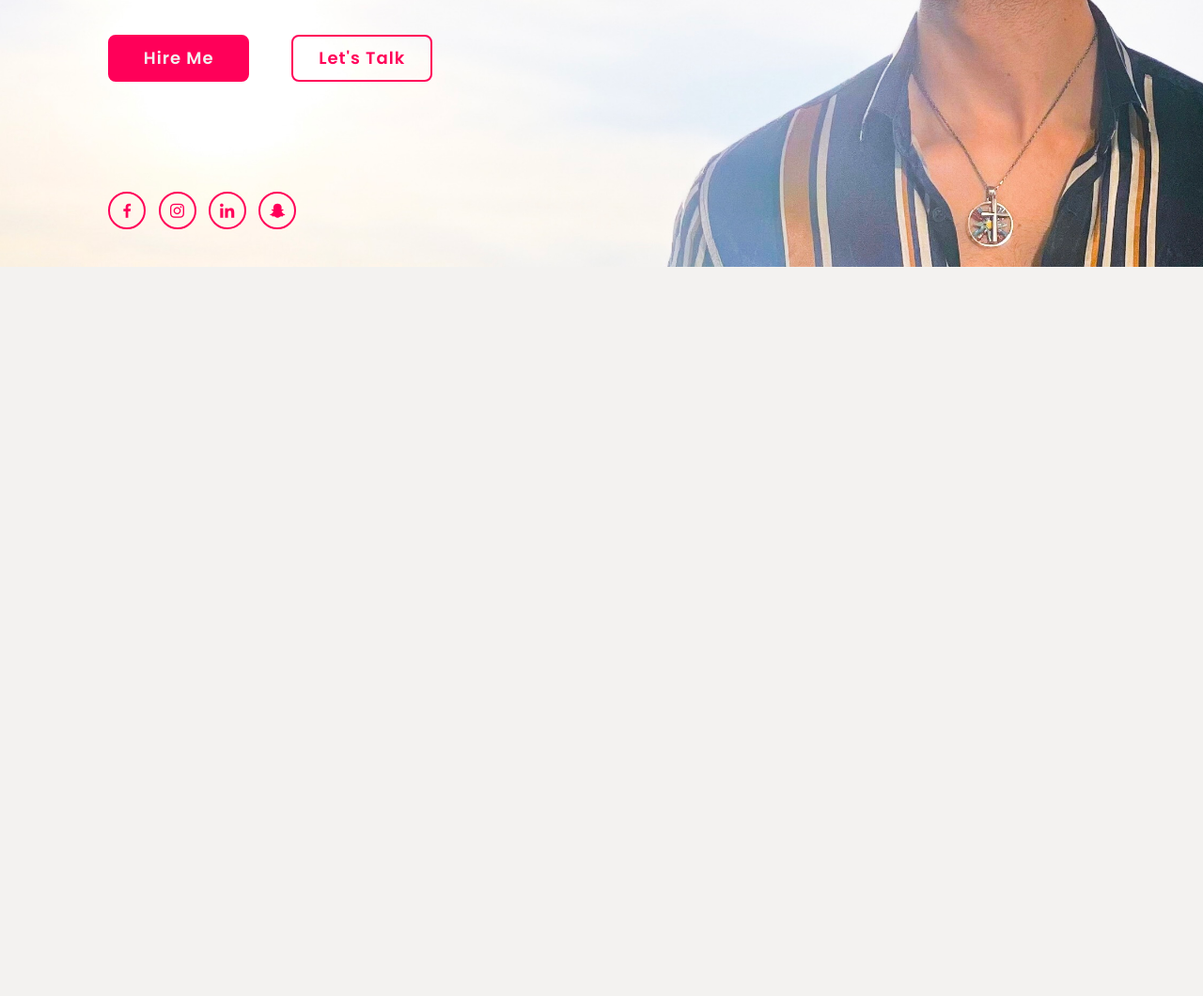
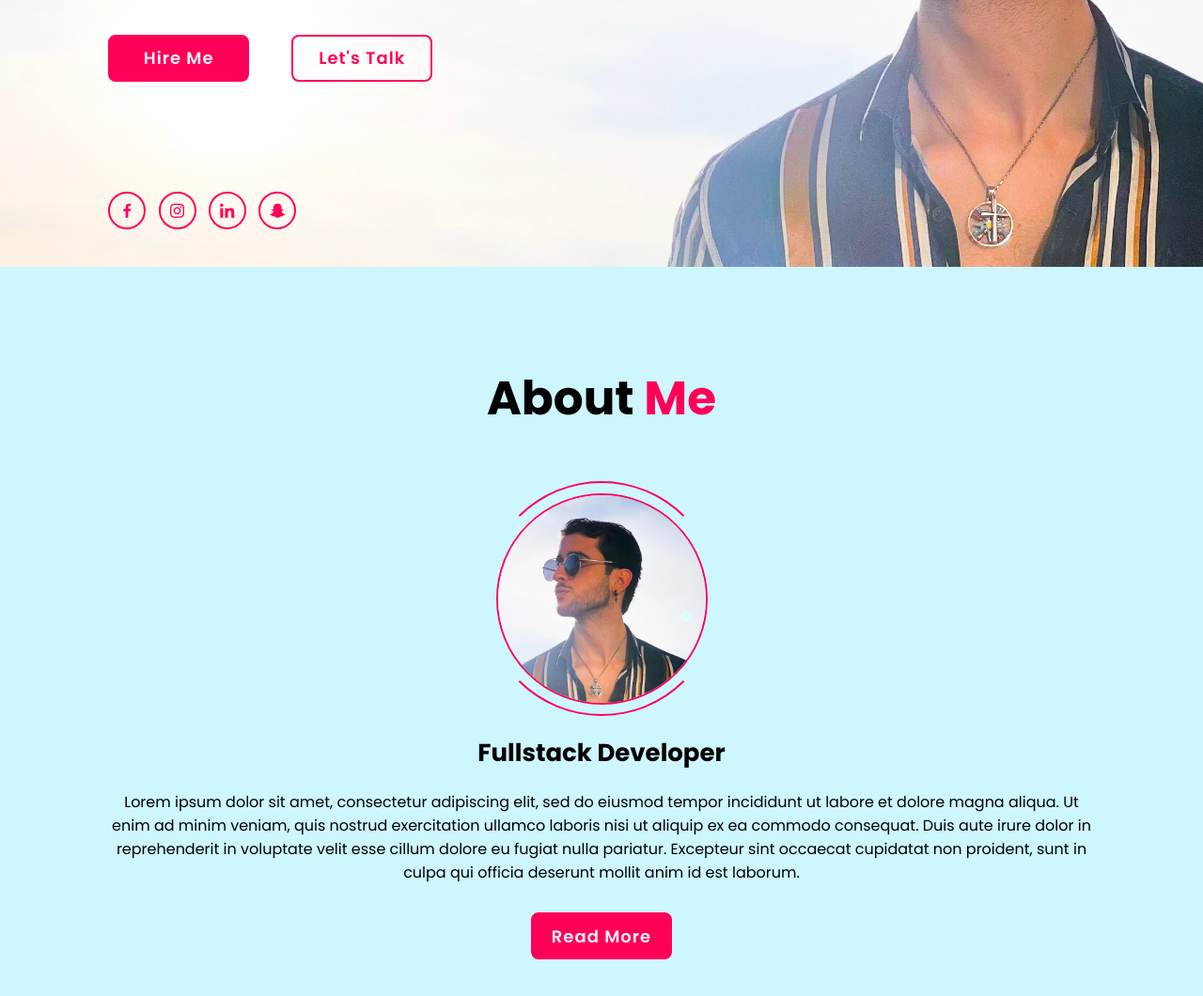
Before and after one commit to Afram7/MyPortfolio, a plain HTML site: page index.html in a window 1280 px wide. Shown: the part 516-1576 px from the top of the page at 94% size. Before the commit the page ends 800 px from the top, so only its background shows below. Drawn offline with nearby package versions, Linux system fonts and the light colour scheme.

Commit message:
Implemented about section
Added HTML structure, content, and CSS styling for the about section

```diff
--- a/css/style.css
+++ b/css/style.css
@@ -228,3 +228,75 @@ section {
     background: var(--bg-color);
     opacity: 0.4;
 }
+
+.about {
+    display: flex;
+    justify-content: center;
+    align-items: center;
+    flex-direction: column;
+    gap: 2rem;
+    background: var(--second-bg-color);
+    padding-bottom: 6rem;
+}
+
+.heading {
+    font-size: 5rem;
+    margin-bottom: 3rem;
+    text-align: center;
+}
+
+span {
+    color: var(--main-color);
+}
+
+.about-img {
+    position: relative;
+    width: 25rem;
+    height: 25rem;
+    border-radius: 50%;
+    display: flex;
+    justify-content: center;
+    align-items: center;
+}
+
+.about-img img {
+    width: 90%;
+    border-radius: 50%;
+    border: 0.2rem solid var(--main-color);
+}
+
+.about-img .circle-spin {
+    position: absolute;
+    top: 50%;
+    left: 50%;
+    transform: translate(-50%, -50%) rotate(0);
+    width: 100%;
+    height: 100%;
+    border-radius: 50%;
+    border-top: 0.2rem solid var(--main-color);
+    border-bottom: 0.2rem solid var(--main-color);
+    border-left: 0.2rem solid var(--second-bg-color);
+    border-right: 0.2rem solid var(--second-bg-color);
+}
+
+.about-content {
+    text-align: center;
+}
+
+.about-content h3 {
+    font-size: 2.6rem;
+}
+
+.about-content p {
+    font-size: 1.6rem;
+    margin: 2rem 0 3rem;
+}
+
+.btn-box.btns {
+    display: inline-block;
+    width: 15rem;
+}
+
+.btn-box.btns a::before{
+    background: var(--second-bg-color);
+}
--- a/index.html
+++ b/index.html
@@ -57,6 +57,25 @@
         <div class="home-imgHover"></div>
       </section>
 
+      <!-- about section design -->
+      <section class="about" id="about">
+        <h2 class="heading">About <span>Me</span></h2>
+
+        <div class="about-img">
+            <img src="images/about.jpeg" alt="">
+            <span class="circle-spin"></span>
+        </div>
+
+        <div class="about-content">
+            <h3>Fullstack Developer</h3>
+            <p>Lorem ipsum dolor sit amet, consectetur adipiscing elit, sed do eiusmod tempor incididunt ut labore et dolore magna aliqua. Ut enim ad minim veniam, quis nostrud exercitation ullamco laboris nisi ut aliquip ex ea commodo consequat. Duis aute irure dolor in reprehenderit in voluptate velit esse cillum dolore eu fugiat nulla pariatur. Excepteur sint occaecat cupidatat non proident, sunt in culpa qui officia deserunt mollit anim id est laborum.</p>
+
+            <div class="btn-box btns">
+                <a href="#" class="btn">Read More</a>
+            </div>
+        </div>
+       </section>
+
      <script src="js/script.js"></script>
 </body>
 </html>
```
Also changed, not shown: images/about.jpeg (added).
